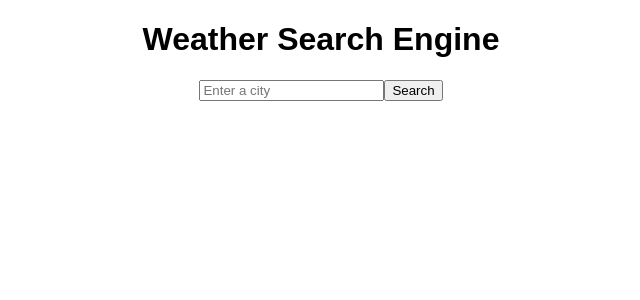
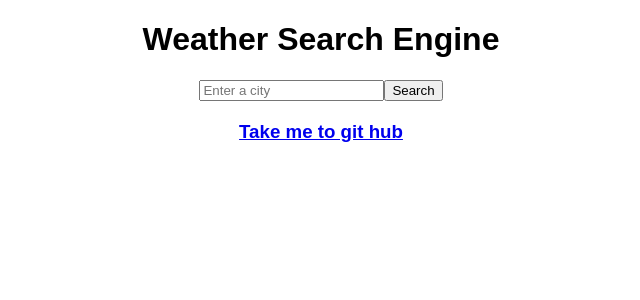
Before and after one commit to JemLBT/the-weather-react, a React (Create React App) app: page / in a window 1280 px wide. Shown: the top 300 px of the page, without its empty margins (319-959 px from the left). Built offline with nearby package versions, Linux system fonts and the light colour scheme.

Commit message:
added link to github

```diff
--- a/src/App.js
+++ b/src/App.js
@@ -7,6 +7,11 @@ export default function App() {
     <div className="App">
       <h1>Weather Search Engine</h1>
       <Search />
+      <h3>
+        <a href="https://github.com/JemLBT/the-weather-react" target="blank">
+          Take me to git hub
+        </a>
+      </h3>
     </div>
   );
 }
```
